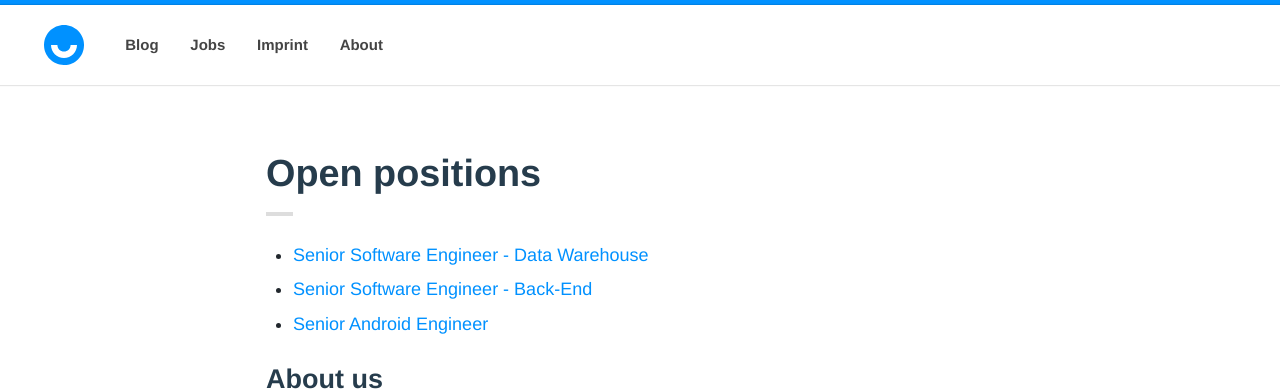
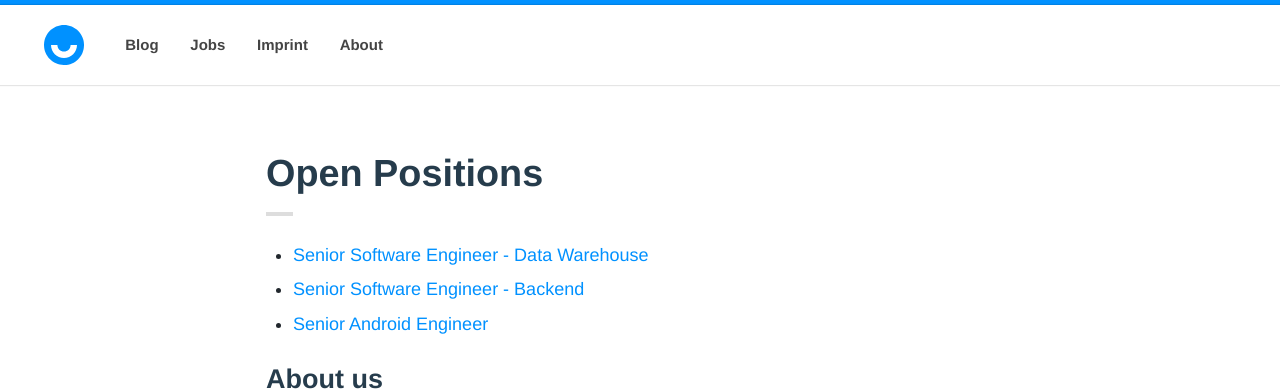
Before and after one commit to upday/upday.github.io, a Jekyll site: the page built from jobs/index.md, in a window 1280 px wide. Shown: the top 391 px of the page. Built offline with Jekyll 4.4.1, drawn with Linux system fonts in a browser that asks for light colours; nearby versions of some CDN libraries; some web fonts are replaced; comment, search, counter and statistics services are not loaded.

```diff
--- a/_posts/jobs/2016-09-30-be.md
+++ b/_posts/jobs/2016-09-30-be.md
@@ -1,22 +1,23 @@
 ---
 layout: static
-title: "Senior Software Engineer - Back-End"
+title: "Senior Software Engineer - Backend"
 description: We want you!
 modified:
 categories: jobs
 excerpt: We are looking for a Senior Software Engineer.
-tags: [Jobs, Back End, Senior]
+tags: [Jobs, Backend, Senior]
 date: 2016-09-30T10:39:55-04:00
 ---
 ## About the Role
 You are a Software Engineer by heart. You have clean code for breakfast, you domain drive to work, then you continuously integrate and release by lunchtime. In the afternoon you get up-to-date with the latest technologies and before leaving, you improve the monitoring, add a circuit-breaker or do whatever is necessary to have a monkey-proof system you are proud of. You go to bed with the DoD under your pillow and dream of load tests with a smile on your face.
+
 **Responsibilities:**
 
 * You strive to create both top-quality code and a great product
 * You see problems yourself and take ownership in solving them.
 * You and your team are responsible for the entire software development lifecycle from planning to coding to maintenance.
 
-**Qualifications and skillset:**
+**Qualifications and Skillset:**
 
 * BA/BS in Computer Science or equivalent practical experience.
 * Java, Spring, Spring-Boot
@@ -30,7 +31,7 @@
 * Continuous Integration/Continuous Delivery
 * AWS
 
-**Your profile:**
+**Your Profile:**
 
 * You are a team player with experience working in an agile environment.
 * You are keen to develop your skills, and those of your team.
--- a/jobs/index.md
+++ b/jobs/index.md
@@ -1,6 +1,6 @@
 ---
 layout: static
-title: Open positions
+title: Open Positions
 excerpt: "We want You!"
 search_omit: true
 ---
```
Also changed, not shown: _posts/jobs/2016-10-05-dwh.md (+3 -3 lines).
